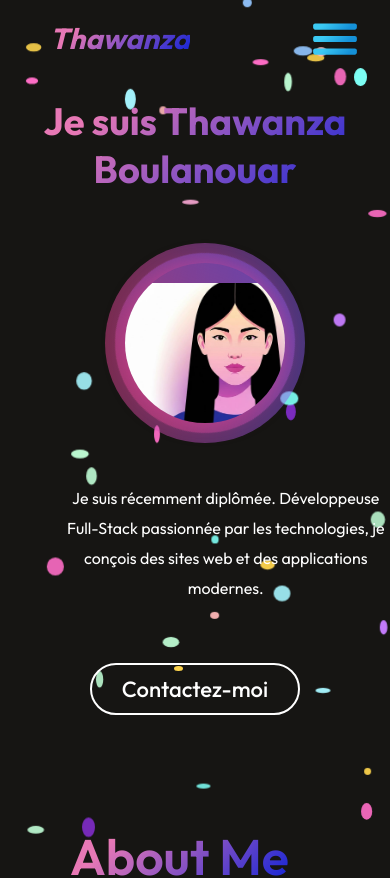
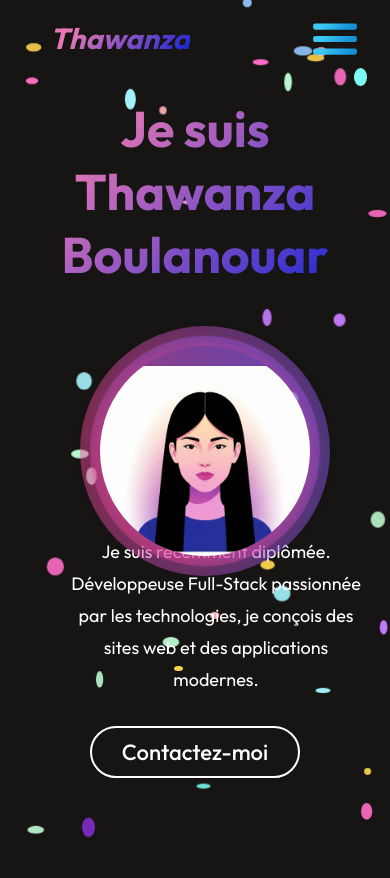
Before and after one commit to Thawanza/Mon-Portfolio, a React (Vite) app: page / in a window 390 px wide. Shown: the top 878 px of the page. Built offline with nearby package versions, Linux system fonts and the light colour scheme.

Commit message:
rendre l'image et la description  responsives

```diff
--- a/src/Components/Hero/Hero.css
+++ b/src/Components/Hero/Hero.css
@@ -11,10 +11,12 @@
     flex-direction: row;
     gap: 10px;
     margin-top: 20px;
+
+
 }
+.hero img{
+    margin-top: 20px;
 
-.hero img {
-  margin-top: 20px;
 }
 
 .hero h1 {
@@ -32,9 +34,9 @@
     line-height: 40px;
     width: 50%;
     margin-left: 60px;
+
 }
-
-.hero-action {
+.hero-action{
     display: flex;
     align-items: center;
     flex-direction: row;
@@ -43,7 +45,19 @@
     margin-bottom: 20px;
 }
 
-.hero-connect,
+.hero-connect {
+    padding: 10px 40px;
+    border-radius: 50px;
+
+    font-size: 22px;
+    cursor: pointer;
+    transition: 0.5s;
+    border: 2px solid #FFF;
+}
+.hero-connect:hover {
+    transform: scale(1.05);
+}
+
 .hero-resume {
     padding: 10px 40px;
     border-radius: 50px;
@@ -52,13 +66,68 @@
     transition: 0.5s;
     border: 2px solid #FFF;
 }
-
-.hero-connect:hover,
 .hero-resume:hover {
     transform: scale(1.05);
 }
 
-/* ==== AVATAR ANIMÉ ==== */
+@media (max-width:768px) {
+    .hero-text{
+        flex-direction: column;
+        gap: 40px;
+    }
+    .hero img{
+        margin-bottom: 150px;
+        width: 260px;
+    }
+    .hero h1{
+        width: 90%;
+        font-size: 50px;
+    }
+    .hero-description{
+        align-items: center;
+    }
+    .hero-description p{
+        width: 80%;
+        font-size: 18px;
+        line-height: 32px;
+        margin-top: -50px;
+
+
+    }
+    .hero-action{
+        gap:16px;
+        font-size: 18px;
+        font-weight: 500;
+        margin-bottom: 50px;
+        align-items: center;
+    }
+    .hero-connect{
+        padding: 10px 30px;
+        border-radius: 90px;
+
+    }
+
+}
+/* Animation de rotation lente du cercle coloré */
+@keyframes spin {
+  from {
+    transform: rotate(0deg);
+  }
+  to {
+    transform: rotate(360deg);
+  }
+}
+
+/* Animation de flottement doux des particules */
+@keyframes float {
+  0%, 100% {
+    transform: translateY(0);
+  }
+  50% {
+    transform: translateY(-10px);
+  }
+}
+/* ==== Avatar animé ==== */
 
 .avatar-container {
   position: relative;
@@ -124,67 +193,3 @@
     opacity: 0.5;
   }
 }
-
-/* ===== RESPONSIVE ===== */
-@media (max-width: 768px) {
-  .hero-text {
-    flex-direction: column;
-    gap: 40px; /* ✅ plus d’espace entre l’image et le texte */
-  }
-
-  .avatar-container {
-    margin-bottom: 40px; /* ✅ ajoute de l’espace sous l’image */
-    width: 200px;
-    height: 200px;
-  }
-
-  .hero img {
-    margin-bottom: 100px;
-    width: 220px;
-  }
-
-  .hero h1 {
-    width: 90%;
-    font-size: 45px;
-  }
-
-  .hero-description {
-    align-items: center;
-  }
-
-  .hero-description p {
-    width: 85%;
-    font-size: 18px;
-    line-height: 32px;
-    margin-top: -10px;
-    margin-bottom: 30px; /* ✅ ajoute de l’espace sous le texte */
-  }
-
-  .hero-action {
-    gap: 16px;
-    font-size: 18px;
-    font-weight: 500;
-    margin-bottom: 60px;
-    align-items: center;
-  }
-
-  .hero-connect {
-    padding: 10px 30px;
-    border-radius: 90px;
-  }
-}
-
-@media (max-width: 480px) {
-  .hero-text {
-    gap: 50px; /* encore un peu plus d’espace sur les très petits écrans */
-  }
-
-  .hero h1 {
-    font-size: 38px;
-  }
-
-  .hero-description p {
-    font-size: 16px;
-    line-height: 30px;
-  }
-}
```
Lines whose indentation alone changed are shown as unchanged.
